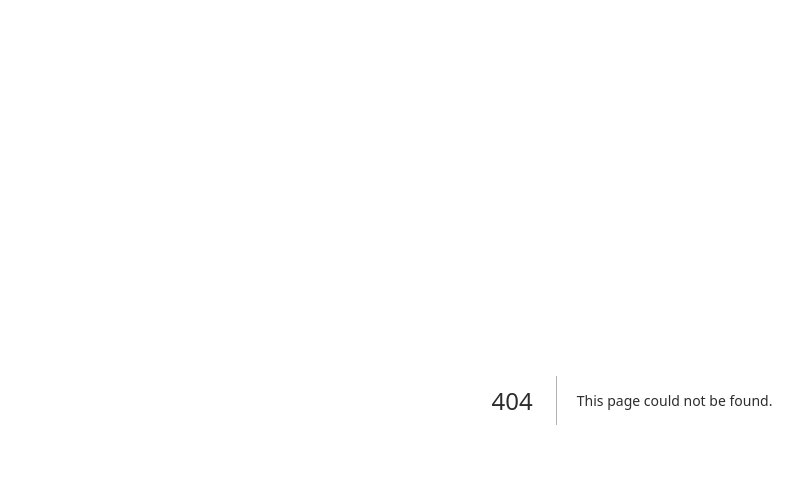
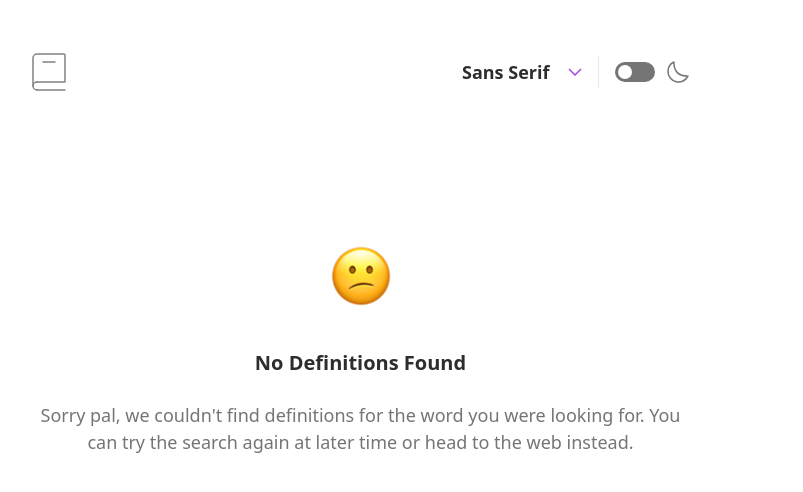
Before and after one commit to lukacsja/dictionary-web-app, a Next.js app: page /not-found in a window 1280 px wide. Before the commit this address had no page. Shown: the top 492 px of the page, without its empty margins (8-811 px from the left). Built offline with nearby package versions, Linux system fonts and the light colour scheme.

Commit message:
added searchparams

```diff
--- a/app/layout.tsx
+++ b/app/layout.tsx
@@ -2,6 +2,7 @@ import { FontContextProvider } from '@/context/FontContext';
 import './globals.css';
 import type { Metadata } from 'next';
 import ThemeContextProvider from '@/context/ThemeContext';
+import Header from '@/components/header';
 
 export const metadata: Metadata = {
   title: 'dictionary web app',
@@ -16,10 +17,13 @@ export default function RootLayout({
   return (
     <html lang='en'>
       <body
-        className={`select-[#a445ed] flex min-h-screen justify-center bg-white text-gray-6 selection:bg-[#a445ed] selection:text-white dark:bg-gray-8 dark:text-white`}
+        className={`select-[#a445ed] flex min-h-screen w-full min-w-[240px] max-w-[737px] flex-col bg-white p-6 text-gray-6 selection:bg-[#a445ed] selection:text-white dark:bg-gray-8 dark:text-white md:px-10 md:py-14`}
       >
         <ThemeContextProvider>
-          <FontContextProvider>{children}</FontContextProvider>
+          <FontContextProvider>
+            <Header />
+            {children}
+          </FontContextProvider>
         </ThemeContextProvider>
       </body>
     </html>
--- /dev/null
+++ b/app/not-found/page.tsx
@@ -0,0 +1,27 @@
+import React from 'react';
+import Image from 'next/image';
+import sadEmote from '@/public/icons/sad-emote.svg';
+import { SubmitErrors } from '@/lib/types';
+
+const WordNotFound = () => {
+  return (
+    <div className='mt-12 flex flex-col items-center justify-center text-center md:mt-24'>
+      <Image
+        className='md:h-16 md:w-16'
+        src={sadEmote}
+        alt='sad face emoji'
+        width={32}
+        height={32}
+        priority
+      />
+      <h2 className='mt-4 text-[20px] font-bold md:mt-10'>
+        No Definitions Found
+      </h2>
+      <p className='mt-3 text-[18px] text-gray-4 md:mt-6'>
+        {SubmitErrors.WordNotFound}
+      </p>
+    </div>
+  );
+};
+
+export default WordNotFound;
--- a/app/page.tsx
+++ b/app/page.tsx
@@ -1,6 +1,5 @@
 'use client';
 
-import Header from '@/components/header';
 import SearchField from '@/components/search-field';
 import { useFont } from '@/context/FontContext';
 
@@ -8,10 +7,7 @@ export default function Home() {
   const { selectedFont } = useFont();
 
   return (
-    <main
-      className={`${selectedFont.font.className} w-full min-w-[240px] max-w-[737px] p-6 md:px-10 md:py-14`}
-    >
-      <Header />
+    <main className={`${selectedFont.font.className}`}>
       <SearchField />
     </main>
   );
--- a/components/header.tsx
+++ b/components/header.tsx
@@ -1,3 +1,5 @@
+'use client';
+
 import React from 'react';
 import Image from 'next/image';
 import logo from '../public/icons/logo.svg';
@@ -5,13 +7,17 @@ import SectionDivider from './section-divider';
 import FontSelector from './font-selector';
 import { useTheme } from '@/context/ThemeContext';
 import MoonLogo from './icons/moon-logo';
+import Link from 'next/link';
 
 const Header = () => {
   const { theme, toggleTheme } = useTheme();
 
   return (
     <header className='mb-6 flex h-8 w-full items-center justify-between md:mb-[54px] lg:mb-[60px]'>
-      <Image src={logo} alt='logo' priority />
+      <Link href='/'>
+        <Image src={logo} alt='logo' priority />
+      </Link>
+
       <div className='flex h-full items-center gap-4'>
         <FontSelector />
         <SectionDivider direction='vertical' />
--- a/components/search-field.tsx
+++ b/components/search-field.tsx
@@ -1,14 +1,20 @@
 'use client';
 
-import React, { useState } from 'react';
+import React, { useState, useEffect } from 'react';
 import Image from 'next/image';
 import { Meaning, WordInfo, SubmitErrors } from '@/lib/types';
 import SearchResult from './search-result';
 import iconSearch from '../public/icons/icon-search.svg';
 import WordNotFound from './word-not-found';
+import { usePathname, useRouter, useSearchParams } from 'next/navigation';
 
 const SearchField = () => {
-  const [searchQuery, setSearchQuery] = useState('');
+  const router = useRouter();
+  const pathname = usePathname();
+  const searchParams = useSearchParams();
+  const search = searchParams.get('word');
+
+  const [searchQuery, setSearchQuery] = useState<string>(search || '');
   const [searchResult, setSearchResult] = useState<WordInfo | null>(null);
   const [searchError, setSearchError] = useState<string>('');
 
@@ -23,6 +29,10 @@ const SearchField = () => {
       if (response.ok) {
         const data: WordInfo[] = await response.json();
         setSearchResult(data[0]);
+
+        const params = new URLSearchParams(searchParams);
+        params.set('word', searchQuery);
+        router.push(pathname + '?' + params.toString());
       } else {
         console.error('Failed to fetch data from the API');
         if (searchQuery.length) {
@@ -33,6 +43,34 @@ const SearchField = () => {
       console.error('An error occurred while fetching data:', error);
     }
   };
+
+  useEffect(() => {
+    const loadSearchResult = async () => {
+      if (search) {
+        try {
+          const response = await fetch(
+            `https://api.dictionaryapi.dev/api/v2/entries/en/${search}`
+          );
+          if (response.ok) {
+            const data: WordInfo[] = await response.json();
+            setSearchResult(data[0]);
+          } else {
+            console.error('Failed to fetch data from the API');
+            setSearchError(SubmitErrors.WordNotFound);
+          }
+        } catch (error) {
+          console.error('An error occurred while fetching data:', error);
+        }
+      }
+    };
+
+    loadSearchResult();
+
+    if (!search) {
+      setSearchResult(null);
+      setSearchQuery('');
+    }
+  }, [search]);
 
   const handleInputChange = (event: React.ChangeEvent<HTMLInputElement>) => {
     event.preventDefault();
@@ -90,13 +128,14 @@ const SearchField = () => {
         </label>
         <div className='relative'>
           <input
+            id='searchField'
             type='text'
+            value={searchQuery}
+            placeholder='Search for any word...'
+            required
+            onInvalid={handleSubmitErrors}
             className='h-12 w-full rounded-2xl bg-gray-2 pl-6 pr-12 text-[16px] font-bold outline-none dark:bg-gray-7 md:h-16 md:text-[20px]'
-            placeholder='Search for any word...'
-            value={searchQuery}
             onChange={handleInputChange}
-            onInvalid={handleSubmitErrors}
-            required
           />
           <button
             type='submit'
```
